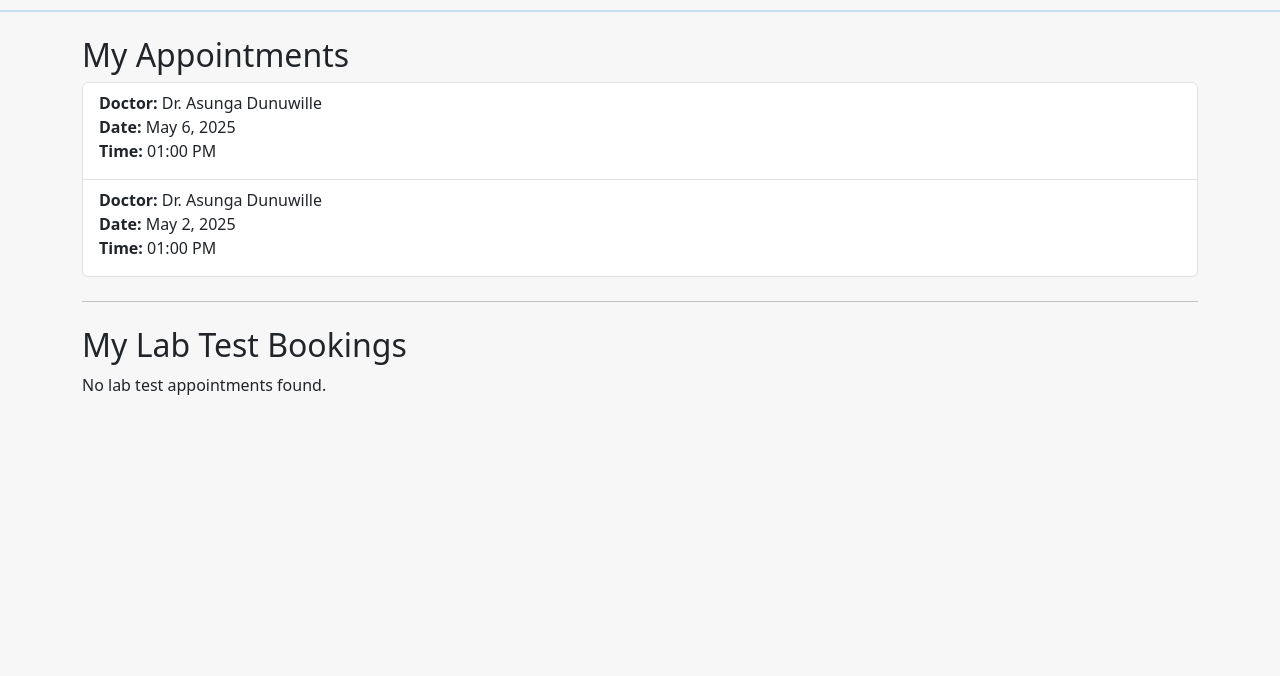
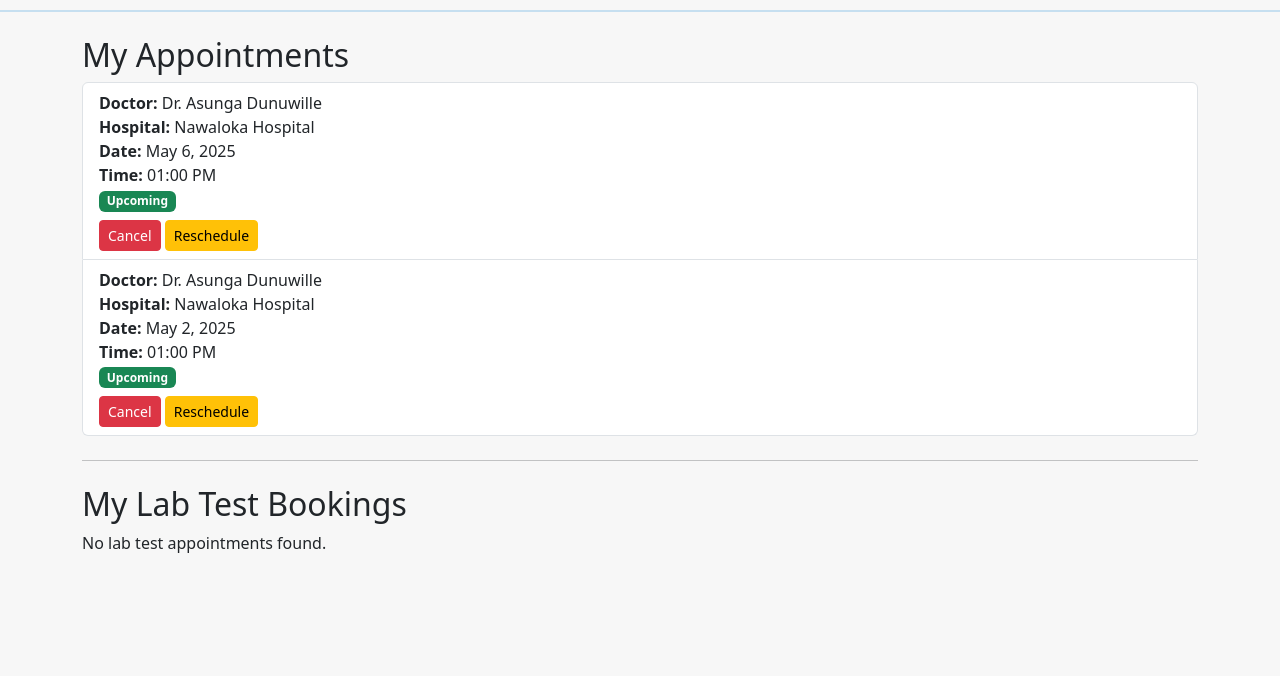
Before and after one commit to Yash-git2/echanneling, a Django app: page /appointment/ in a window 1280 px wide. Shown: the part 56-732 px from the top of the page. Run offline with Django 5.2, Linux system fonts and the light colour scheme; a user stored in the database is signed in; data comes from the database, SQL or seed files in the repository; both versions use the stored data as it was after the commit.

Commit message:
cancel appointments

```diff
--- a/core/models.py
+++ b/core/models.py
@@ -10,13 +10,21 @@ class Doctor(models.Model):
         return f"{self.name} - {self.specialty}"
 
 class Appointment(models.Model):
+    STATUS_CHOICES = [
+        ('upcoming', 'Upcoming'),
+        ('completed', 'Completed'),
+        ('canceled', 'Canceled'),
+    ]
+
     user = models.ForeignKey(User, on_delete=models.CASCADE)
     doctor = models.ForeignKey(Doctor, on_delete=models.CASCADE)
     date = models.DateField()
     time_slot = models.CharField(max_length=50)
+    status = models.CharField(max_length=20, choices=STATUS_CHOICES, default='upcoming')  # Add this line
 
     class Meta:
-        unique_together = ('doctor', 'date', 'time_slot')  # Prevent double bookings
+        unique_together = ('doctor', 'date', 'time_slot')
+  # Prevent double bookings
 
     def __str__(self):
         return f"{self.user.username} - {self.doctor.name} - {self.date} {self.time_slot}"
--- a/core/urls.py
+++ b/core/urls.py
@@ -14,4 +14,5 @@ urlpatterns = [
     path('emergency-numbers/', views.emergency_numbers, name='emergency_numbers'),
     path('lab__test/', views.lab__test, name='lab__test'),
     path('view-appointments/', views.view_appointments, name='view_appointments'),
+    path('appointment/reschedule/<int:appointment_id>/', views.reschedule_appointment, name='reschedule_appointment'),
 ]
--- a/core/views.py
+++ b/core/views.py
@@ -4,6 +4,7 @@ from django.contrib.auth.decorators import login_required
 from .forms import RegisterForm, AppointmentForm
 from .models import Appointment
 from .models import LabTestBooking
+from .models import Doctor
 from django.contrib import messages
 
 def home(request):
@@ -23,6 +24,7 @@ def register(request):
 
 @login_required
 def book_appointment(request):
+
     if request.method == 'POST':
         form = AppointmentForm(request.POST)
         if form.is_valid():
@@ -117,3 +119,7 @@ def lab__test(request):
 def view_lab_tests(request):
     lab_tests = LabTestBooking.objects.filter(user=request.user).order_by('-preferred_date')
     return render(request, 'dashboard.html', {'lab_tests': lab_tests})
+
+@login_required
+def reschedule_appointment(request, appointment_id):
+    return redirect('book_appointment')
--- a/templates/dashboard.html
+++ b/templates/dashboard.html
@@ -29,6 +29,7 @@
         {% for appointment in appointments %}
             <li class="list-group-item">
                 <strong>Doctor:</strong> {{ appointment.doctor.name }} <br>
+                <strong>Hospital:</strong> {{ appointment.doctor.hospital }}<br>
                 <strong>Date:</strong> {{ appointment.date }} <br>
                 <strong>Time:</strong> {{ appointment.time_slot }} <br>
 
@@ -46,7 +47,7 @@
                             {% csrf_token %}
                             <button type="submit" class="btn btn-danger btn-sm">Cancel</button>
                         </form>
-                        <a href="{% url 'reschedule_appointment' appointment.id %}" class="btn btn-warning btn-sm ml-2">Reschedule</a>
+                        <a href="{% url 'book_appointment' %}" class="btn btn-warning btn-sm ml-2">Reschedule</a>
                     {% endif %}
                 </div>
             </li>
```
Also changed, not shown: templates/appointment_booking.html (+9 -1 lines), core/migrations/0004_appointment_status.py (added), db.sqlite3.
